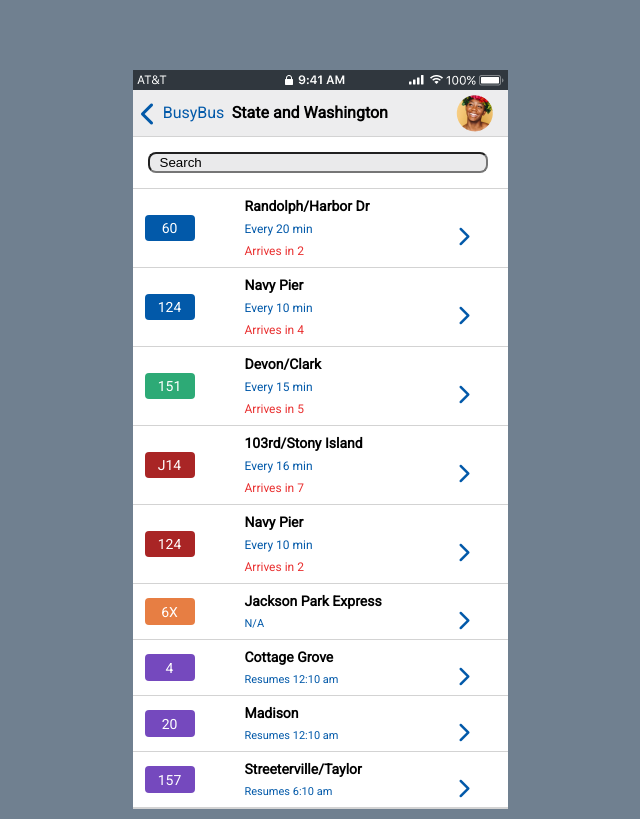
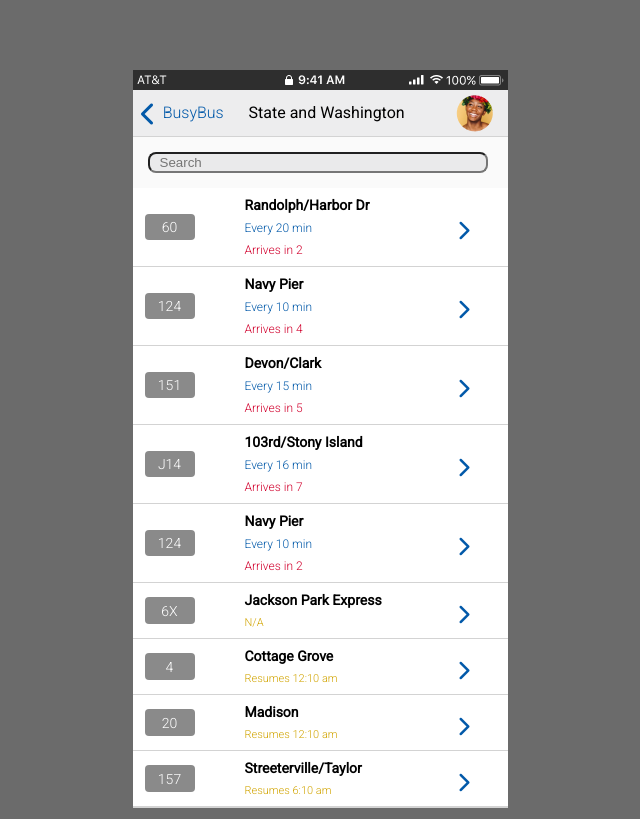
Before and after one commit to jennifer-maker/BusyBus, a plain HTML site: page index.html in a window 1280 px wide. Shown: the whole page, without its empty margins (320-960 px from the left). Drawn offline with Linux system fonts and the light colour scheme.

Commit message:
For Grading

```diff
--- a/index.html
+++ b/index.html
@@ -28,7 +28,7 @@
        </div>
      </nav>
      <section class="searchbar">
-       <input type="text" value="Search">
+       <input type="text" placeholder="Search">
      </section>
      <section class="bus-routes">
        <section class="location">
@@ -37,7 +37,7 @@
            <section class="bus-route myNewClass">
 
              <!-- first column -->
-             <span class="busroute-number busroute-number-one myClass">
+             <span class="busroute-number myClass">
                <h3>
                  60
                </h3>
@@ -60,7 +60,7 @@
            </section>
            <section class="bus-route myNewClass">
              <!-- first column -->
-             <span class="busroute-number busroute-number-one myClass">
+             <span class="busroute-number myClass">
                <h3>
                  124
                </h3>
@@ -83,7 +83,7 @@
            <section class="bus-route myNewClass">
 
              <!-- first column -->
-             <span class="busroute-number busroute-number-two myClass">
+             <span class="busroute-number myClass">
                <h3>
                  151
                </h3>
@@ -106,7 +106,7 @@
            <section class="bus-route myNewClass">
 
              <!-- first column -->
-             <span class="busroute-number busroute-number-three myClass">
+             <span class="busroute-number myClass">
                <h3>
                  J14
                </h3>
@@ -129,7 +129,7 @@
            <section class="bus-route myNewClass">
 
              <!-- first column -->
-             <span class="busroute-number busroute-number-three myClass">
+             <span class="busroute-number myClass">
                <h3>
                  124
                </h3>
@@ -152,7 +152,7 @@
            <section class="bus-route myNewClass">
 
              <!-- first column -->
-             <span class="busroute-number busroute-number-four myClass">
+             <span class="busroute-number myClass">
                <h3>
                  6X
                </h3>
@@ -174,7 +174,7 @@
            <section class="bus-route myNewClass">
 
              <!-- first column -->
-             <span class="busroute-number busroute-number-five myClass">
+             <span class="busroute-number myClass">
                <h3>
                  4
                </h3>
@@ -196,7 +196,7 @@
            <section class="bus-route myNewClass">
 
              <!-- first column -->
-             <span class="busroute-number busroute-number-five myClass">
+             <span class="busroute-number myClass">
                <h3>
                  20
                </h3>
@@ -218,7 +218,7 @@
            <section class="bus-route myNewClass">
 
              <!-- first column -->
-             <span class="busroute-number busroute-number-five myClass">
+             <span class="busroute-number  myClass">
                <h3>
                  157
                </h3>
--- a/style.css
+++ b/style.css
@@ -2,7 +2,7 @@
   box-sizing: border-box;
 }
 body {
-  background-color: slategrey;
+  background-color: #6b6b6b;
   font-family: 'Roboto', sans-serif;
   font-size: 12px;
 
@@ -12,20 +12,20 @@ body {
   font-size: 12px;
   width: 21.2px;
   height: 21.2px;
-  color: #0259a9 ;
+  color: #0259A9;
   transform: rotate(180deg);
   margin-left: -10px;
 }
 .BusyBus {
   float: left;
-  color:#0259a9;
-  font-weight: lighter;
+  color:#0259A9;
+  font-weight: 300;
   font-size: 16px;
-  width:.3%;
+  width:10%;
   margin-left: 4px;
 }
 .location {
-  background-color: #FFFFFF;
+  background-color: white;
   height: auto;
   overflow: auto;
   margin:0px;
@@ -49,9 +49,9 @@ body {
   margin-top: -10px
 }
 .searchbar {
-  background-color:#FFFFFF;
+  background-color:#fafafa;
   padding: 15px;
-  border-bottom: 1px solid lightgrey;
+  border: none;
 }
 .center {
   display: block;
@@ -63,10 +63,10 @@ body {
   float: right;
   width: 21.2px;
   height: 21.2px;
-  color: #0259a9 ;
+color: #0259A9;
   font-size: 10px;
   display: inline-block;
-  padding-top: 10px;
+  padding-top: 5px;
 }
 .container {
   margin: 10px auto;
@@ -76,7 +76,7 @@ body {
 nav {
   position:relative;
   font-style: sans-serif;
-  font-weight: bold;
+  font-weight: 400;
   font-size: 16px;
   text-align: center;
   background-color: #EDEDEE;
@@ -85,34 +85,35 @@ nav {
 }
 h1 {
   font-size: 16px;
-  font-weight: bold;
+  font-weight: 300;
   margin: 10px;
   margin-bottom: 10px;
-  color:#0259a9;
+  color: #0259A9;
   }
 h3 {
     font-size: 14px;
-    font-weight: normal;
+    font-weight: 300;
   }
 h4 {
   text-transform:inherit;
-
-    color: rgba(2, 89, 169);
+  color: #0259A9;
   width: 100%;
   padding-top: 10px;
+  font-weight: 300;
 }
 h5 {
-  text-transform:full-width;
-  color:#0259a9;
+  color:#d1a400;
   font-size:11px;
+  font-weight: 300;
   width: 90%;
     padding-top: 10px;
 }
 h6 {
   text-transform:inherit;
-color: rgba(233, 49, 49);
+color: #d1002d;
   width: 100%;
   padding-top: 10px;
+  font-weight: 300;
 }
 
 .bus-route {
@@ -148,20 +149,9 @@ padding: 10px 0;
   width: 70%;
   padding-left:50px;
 }
-.busroute-number-one {
-  background-color:rgba(2, 89, 169);
-}
-.busroute-number-two {
-  background: rgba(45, 170, 118);
-}
-.busroute-number-three {
-  background: rgba(169, 37, 37);
-}
-.busroute-number-four {
-  background: rgba(231, 126, 67);
-}
-.busroute-number-five {
-  background: rgba(117, 73, 190);
+.busroute-number {
+  background-color:#8a8a8a;
+
 }
 .busnames {
   font-weight: 600;
```
Also changed, not shown: iphone7gold_portrait12.16.png (added).
